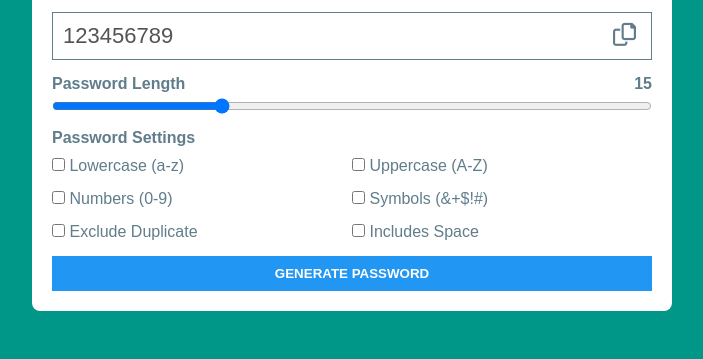
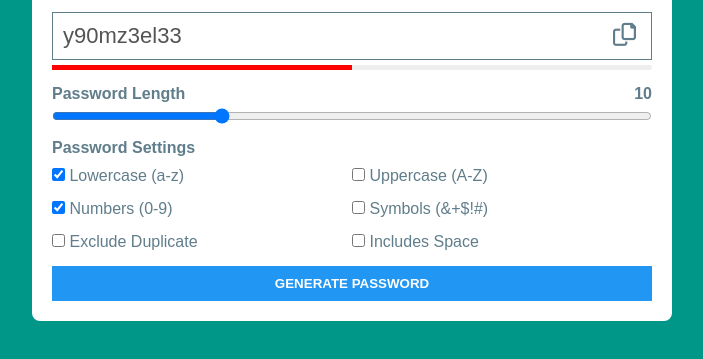
Before and after one commit to mohamedCleanCode/Carousel-js, a plain HTML site: page index.html in a window 1280 px wide. Shown: the part 111-470 px from the top of the page, without its empty margins (288-991 px from the left). Drawn offline with Linux system fonts and the light colour scheme.

Commit message:
add some logic

```diff
--- a/index.html
+++ b/index.html
@@ -15,39 +15,40 @@
         <h1>Password Generator</h1>
         <div class="contant">
             <div class="pass-box">
-                <input type="text" disabled value="123456789">
+                <input type="text" disabled value="">
                 <i class="fa-regular fa-copy"></i>
             </div>
+            <div class="pass-security"></div>
             <div class="pass-length">
-                <label for="length">Password Length <span>15</span></label>
+                <label for="length">Password Length <span></span></label>
                 <input type="range" name="range" id="length" value="10" min="5" max="23">
             </div>
             <div class="pass-settings">
                 <p>Password Settings</p>
                 <div class="pass-options">
                     <div class="option">
-                        <input type="checkbox" name="lowercase" id="lowercase">
-                        <label type="checkbox" id="lowercase">Lowercase (a-z)</label>
+                        <input type="checkbox" checked name="lowercase" id="lowercase">
+                        <label type="checkbox" for="lowercase">Lowercase (a-z)</label>
                     </div>
                     <div class="option">
                         <input type="checkbox" name="uppercase" id="uppercase">
-                        <label type="checkbox" id="uppercase">Uppercase (A-Z)</label>
+                        <label type="checkbox" for="uppercase">Uppercase (A-Z)</label>
                     </div>
                     <div class="option">
-                        <input type="checkbox" name="numbers" id="numbers">
-                        <label type="checkbox" id="numbers">Numbers (0-9)</label>
+                        <input type="checkbox" checked name="numbers" id="numbers">
+                        <label type="checkbox" for="numbers">Numbers (0-9)</label>
                     </div>
                     <div class="option">
                         <input type="checkbox" name="symbols" id="symbols">
-                        <label type="checkbox" id="symbols">Symbols (&+$!#)</label>
+                        <label type="checkbox" for="symbols">Symbols (&+$!#)</label>
                     </div>
                     <div class="option">
                         <input type="checkbox" name="duplicate" id="duplicate">
-                        <label type="checkbox" id="duplicate">Exclude Duplicate</label>
+                        <label type="checkbox" for="duplicate">Exclude Duplicate</label>
                     </div>
                     <div class="option">
                         <input type="checkbox" name="spacs" id="space">
-                        <label type="checkbox" id="space">Includes Space</label>
+                        <label type="checkbox" for="space">Includes Space</label>
                     </div>
                 </div>
                 <button class="generate-btn">Generate Password</button>
--- a/main.css
+++ b/main.css
@@ -28,7 +28,7 @@ body {
   width: 100%;
 }
 .contant .pass-box {
-  margin-bottom: 15px;
+  margin-bottom: 0;
   border: 1px solid #607d8b;
   padding: 10px;
   width: 100%;
@@ -52,9 +52,27 @@ body {
   right: 15px;
   color: #607d8b;
 }
+.contant .pass-security {
+  width: 100%;
+  height: 5px;
+  background-color: #eee;
+  margin-top: 5px;
+  border-radius: 8px;
+  position: relative;
+}
+.contant .pass-security::before {
+  content: "";
+  position: absolute;
+  width: 50%;
+  height: 100%;
+  top: 0;
+  left: 0;
+  background-color: red;
+}
 .contant .pass-length {
   width: 100%;
   margin-bottom: 15px;
+  margin-top: 15px;
 }
 .contant .pass-length > label {
   color: #607d8b;
@@ -102,6 +120,10 @@ body {
     width: 100%;
   }
 }
+.contant .pass-settings .pass-options .option input,
+.contant .pass-settings .pass-options .option label {
+  cursor: pointer;
+}
 @media (max-width: 700px) {
   .contant .pass-settings .pass-options .option label {
     font-size: 12px;
--- a/main.js
+++ b/main.js
@@ -0,0 +1,44 @@
+// Main varibles
+const characters = {
+  lowercase: "abcdefghijklmnobqrstuvwxyz",
+  uppercase: "ABCDEFGHIJKLMNOBQRSTUVWXYZ",
+  numbers: "0123456789",
+  symbols: "!@#$%^&*()_+[]{}?|+-",
+};
+
+const inputLength = document.querySelector("[type='range']");
+const optionsInput = document.querySelectorAll(".option input");
+const generateBtn = document.querySelector(".generate-btn");
+
+// Func handel range
+const updateRange = () => {
+  document.querySelector(".pass-length span").innerHTML = inputLength.value;
+};
+updateRange();
+
+// Func generatePassword
+const generatePassword = () => {
+  let allPassword = "";
+  let passLength = inputLength.value;
+  let randomPassword = "";
+
+  // Loop on inputs to get checked inputs
+  optionsInput.forEach((option) => {
+    if (option.checked) {
+      allPassword += characters[option.id];
+    }
+  });
+
+  // Loop on allPassword to get random password
+  for (let i = 0; i < passLength; i++) {
+    randomPassword +=
+      allPassword[Math.floor(Math.random() * allPassword.length)];
+  }
+
+  // Add randomPassword to DOM
+  document.querySelector(".pass-box input").value = randomPassword;
+};
+generatePassword();
+
+inputLength.addEventListener("input", updateRange);
+generateBtn.addEventListener("click", generatePassword);
```
